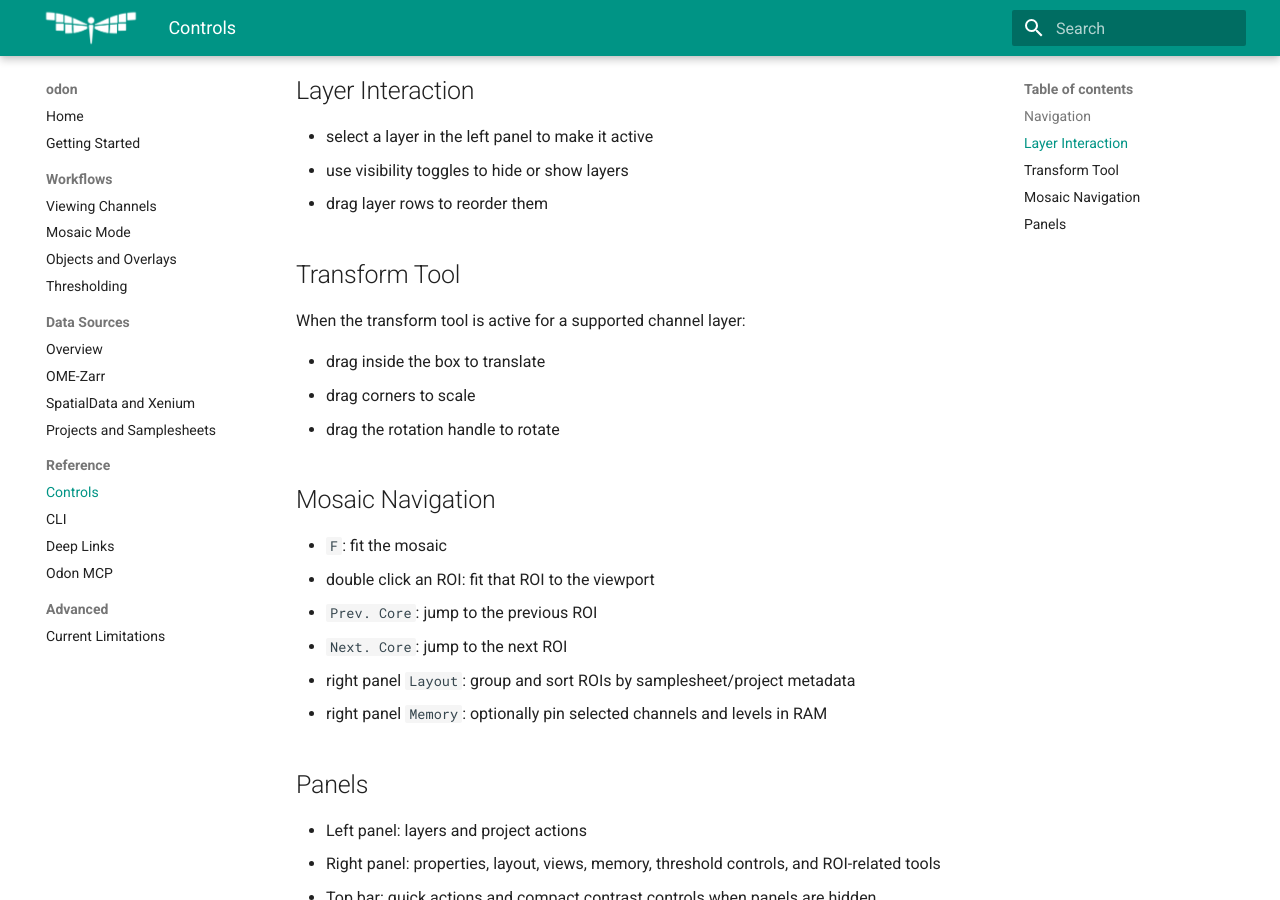
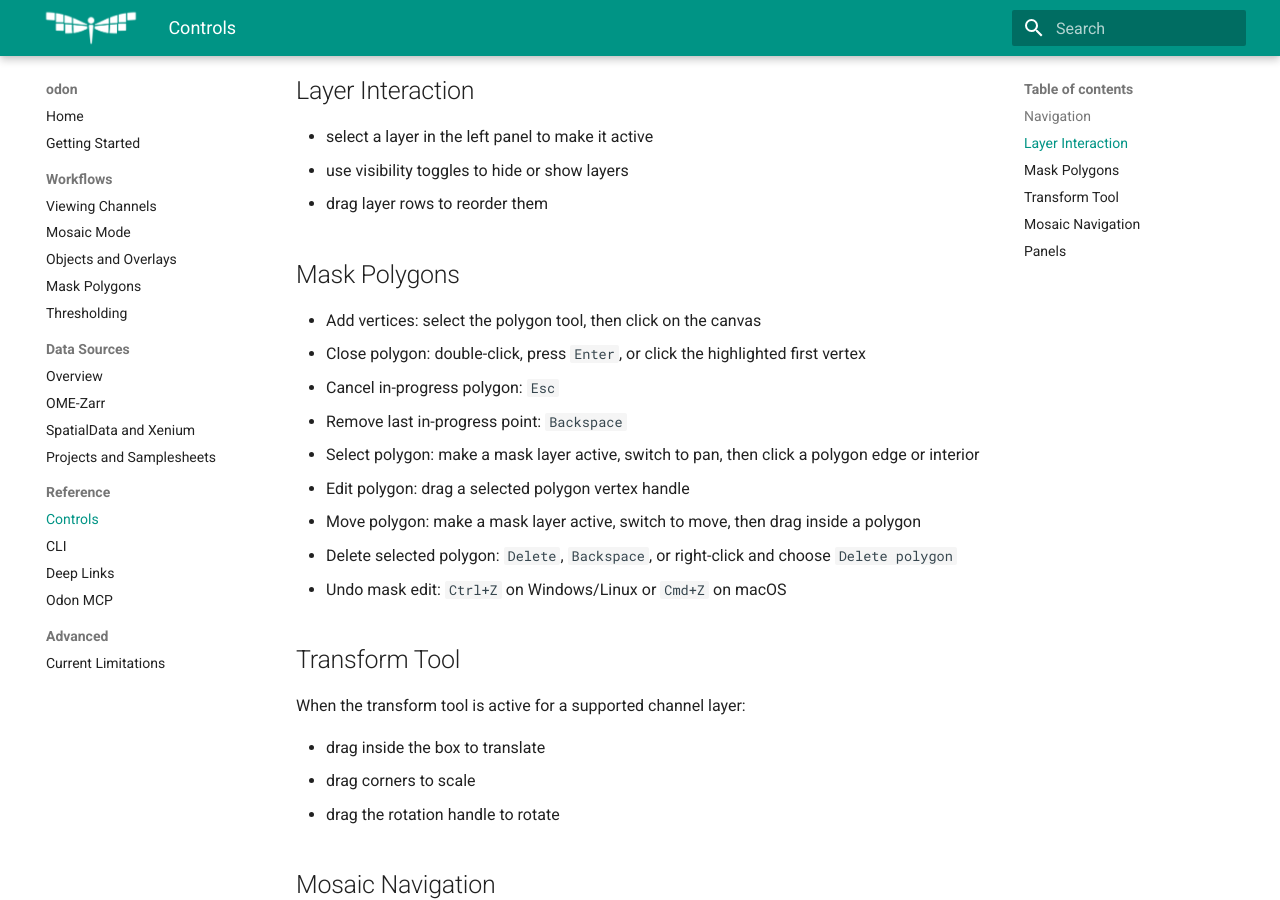
Before and after one commit to alexcoulton/odon, an MkDocs documentation site: the page built from docs/reference/controls.md, in a window 1280 px wide and 900 px high, scrolled down 332 px. Built offline with MkDocs 1.6.1 and Material for MkDocs 9.7.7, drawn with Linux system fonts in a browser that asks for light colours.

Commit message:
Document mask polygon workflow

```diff
--- a/docs/reference/controls.md
+++ b/docs/reference/controls.md
@@ -12,6 +12,18 @@
 - select a layer in the left panel to make it active
 - use visibility toggles to hide or show layers
 - drag layer rows to reorder them
+
+## Mask Polygons
+
+- Add vertices: select the polygon tool, then click on the canvas
+- Close polygon: double-click, press `Enter`, or click the highlighted first vertex
+- Cancel in-progress polygon: `Esc`
+- Remove last in-progress point: `Backspace`
+- Select polygon: make a mask layer active, switch to pan, then click a polygon edge or interior
+- Edit polygon: drag a selected polygon vertex handle
+- Move polygon: make a mask layer active, switch to move, then drag inside a polygon
+- Delete selected polygon: `Delete`, `Backspace`, or right-click and choose `Delete polygon`
+- Undo mask edit: `Ctrl+Z` on Windows/Linux or `Cmd+Z` on macOS
 
 ## Transform Tool
 
--- a/mkdocs.yml
+++ b/mkdocs.yml
@@ -38,6 +38,7 @@ nav:
       - Viewing Channels: workflows/viewing.md
       - Mosaic Mode: workflows/mosaic.md
       - Objects and Overlays: workflows/objects-and-overlays.md
+      - Mask Polygons: workflows/mask-polygons.md
       - Thresholding: workflows/thresholding.md
   - Data Sources:
       - Overview: data-sources/overview.md
```
Also changed, not shown: docs/getting-started.md (+1 -0 lines), docs/workflows/mask-polygons.md (added, +108 -0 lines), docs/workflows/objects-and-overlays.md (+4 -1 lines), docs/workflows/viewing.md (+3 -0 lines).
